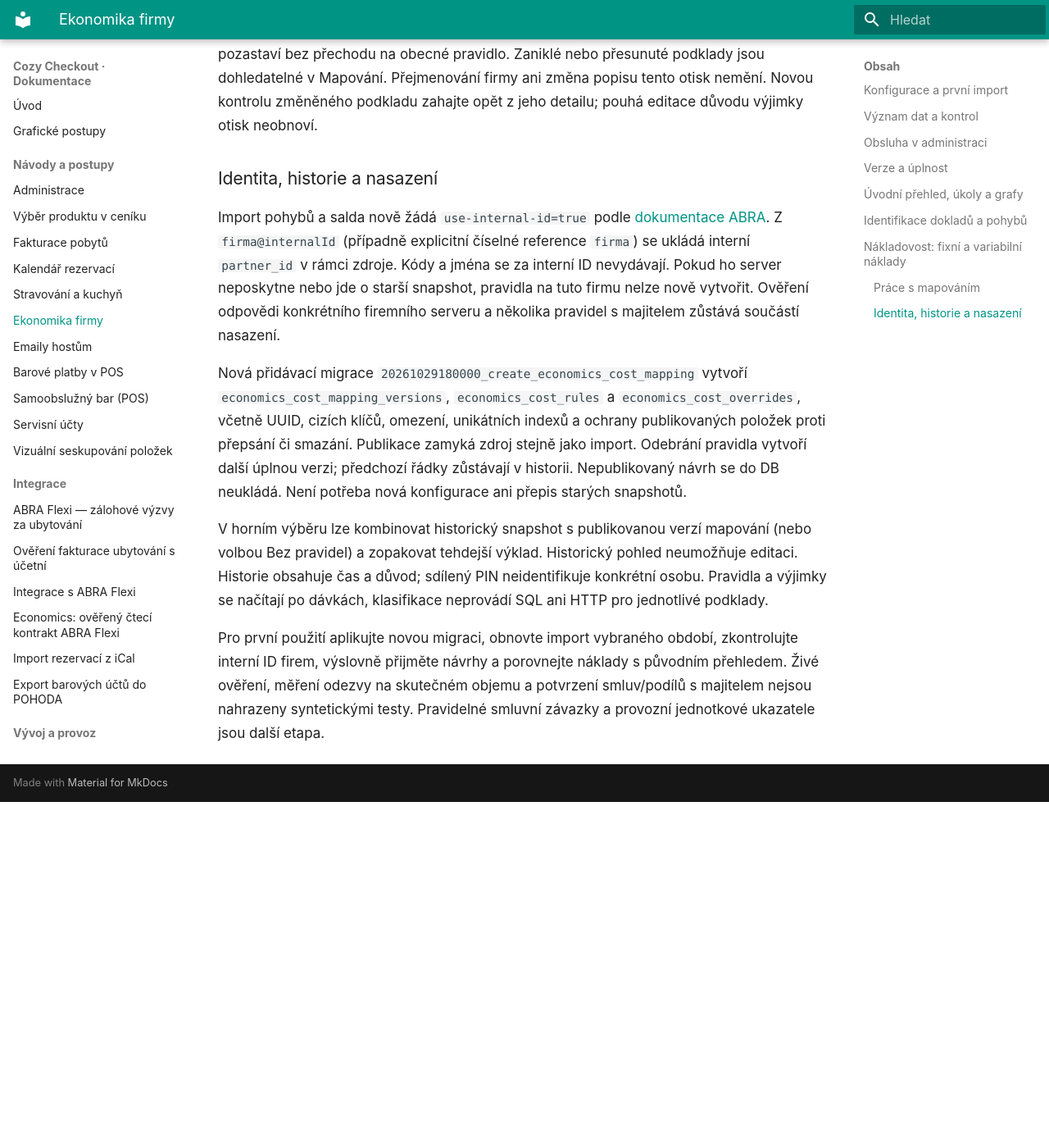
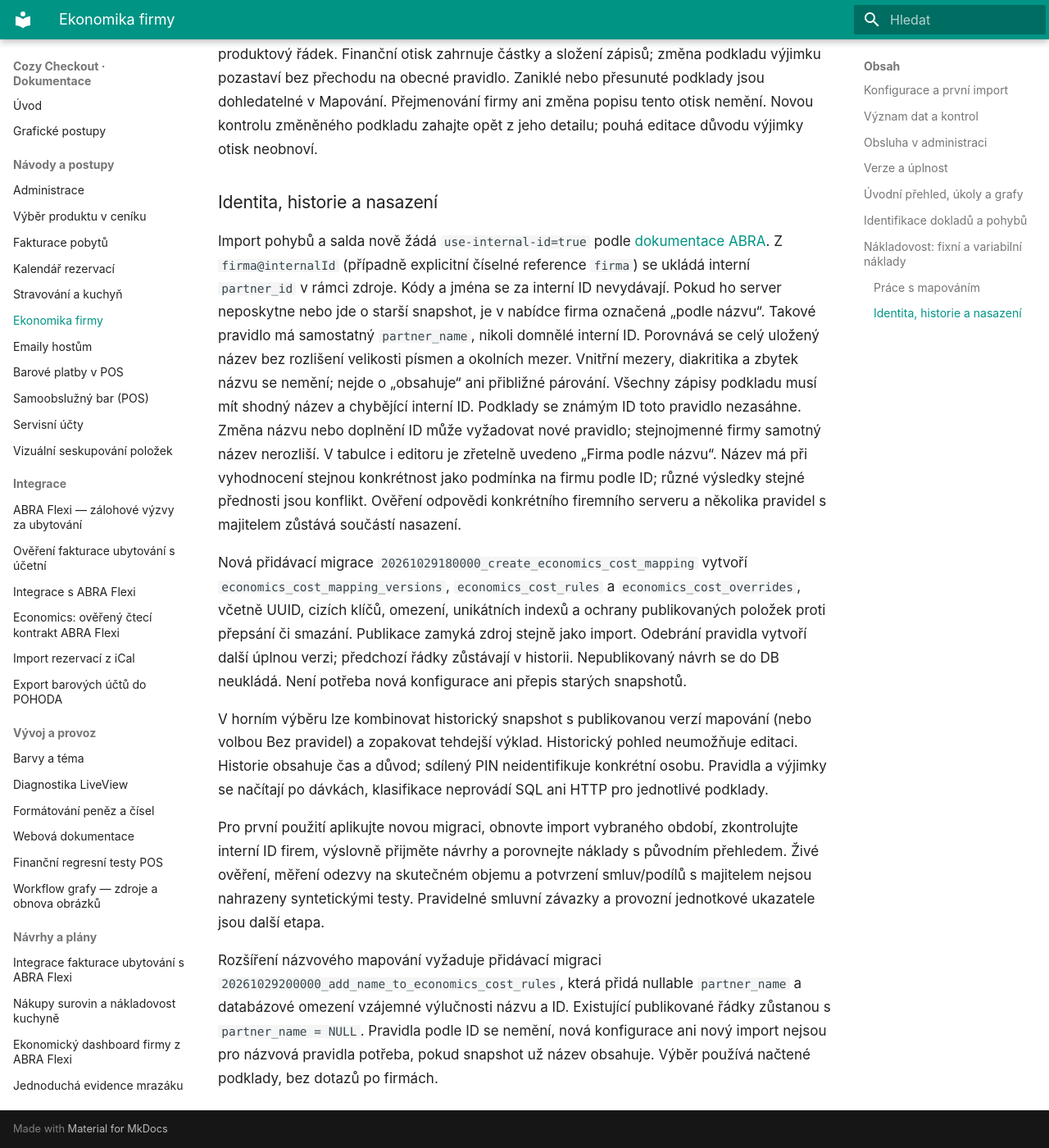
Before and after one commit to michalhorcic/cozy-checkout, an MkDocs documentation site: the page built from docs/features/ECONOMICS.md, in a window 1280 px wide and 1400 px high, scrolled down 6940 px. Shown: the whole window at 82% size. Built offline with MkDocs 1.6.1 and Material for MkDocs 9.7.7, drawn with Linux system fonts in a browser that asks for light colours; before the commit the page ends 7918 px from its top, so only the background shows below that; some of the changed text lies outside the part shown.

Commit message:
Allow explicit exact-name cost rules for firms without internal IDs

```diff
--- a/docs/features/ECONOMICS.md
+++ b/docs/features/ECONOMICS.md
@@ -210,9 +210,10 @@
 1. Vyberte aktuální snapshot požadovaného období a aktivní verzi mapování.
    V záložce Mapování vytvořte pravidlo, případně v detailu podkladu zvolte
    **Jen tento podklad** nebo **Pravidlo pro další doklady**.
-2. Pravidlo používá přesný nákladový účet, volitelně interní ID firmy a text
-   „popis obsahuje“ bez rozlišení velikosti písmen. Všechny podmínky se musí
-   splnit. Uveďte důvod a celé měsíce platnosti od/do včetně. Konec může být
+2. Pravidlo používá přesný nákladový účet, volitelně firmu a text
+   „popis obsahuje“ bez rozlišení velikosti písmen. Firmu lze vybrat podle
+   interního ID, nebo výslovně podle přesného názvu pro podklady bez ID.
+   Všechny podmínky se musí splnit. Uveďte důvod a celé měsíce platnosti od/do včetně. Konec může být
    prázdný. Nové snapshoty uchovávají nákladové účty z rozvrhu; starší nabízejí
    nákladové účty doložené pohyby. Účty a firmy se vybírají vyhledáváním.
 3. Zvolte chování, samostatný příznak mimořádné a případný ruční odhad
@@ -249,8 +250,8 @@
 účtu a firmy, výjimky podle měsíce a dokladu. Na mobilu se řádky zobrazují
 pod sebou s popisky jednotlivých sloupců. Názvy pocházejí z načtených dat;
 chybějící údaje se nedohledávají po jednotlivých dokladech přes API.
-Více změn lze připravit a poté publikovat v jediné verzi. Průběžný seznam používá už
-načtené podklady bez dalších SQL nebo HTTP dotazů a nemění publikované součty.
+Více změn lze připravit a poté publikovat v jediné verzi. Průběžný seznam
+používá už načtené podklady bez dalších SQL nebo HTTP dotazů a nemění publikované součty.
 
 Přednost: výjimka, účet + firma + text, účet + firma, účet + text, účet.
 Rozdílné výsledky stejné přednosti vytvoří konflikt a částku nezařadí.
@@ -270,9 +271,18 @@
 [dokumentace ABRA](https://podpora.flexibee.eu/cs/articles/4713911-sestavovani-url).
 Z `firma@internalId` (případně explicitní číselné reference `firma`) se
 ukládá interní `partner_id` v rámci zdroje. Kódy a jména se za interní ID
-nevydávají. Pokud ho server neposkytne nebo jde o starší snapshot, pravidla
-na tuto firmu nelze nově vytvořit. Ověření odpovědi konkrétního firemního
-serveru a několika pravidel s majitelem zůstává součástí nasazení.
+nevydávají. Pokud ho server neposkytne nebo jde o starší snapshot, je v nabídce
+firma označená „podle názvu“. Takové pravidlo má samostatný `partner_name`,
+nikoli domnělé interní ID. Porovnává se celý uložený název bez rozlišení
+velikosti písmen a okolních mezer. Vnitřní mezery, diakritika a zbytek názvu
+se nemění; nejde o „obsahuje“ ani přibližné párování. Všechny zápisy podkladu
+musí mít shodný název a chybějící interní ID. Podklady se známým ID toto
+pravidlo nezasáhne. Změna názvu nebo doplnění ID může vyžadovat nové pravidlo;
+stejnojmenné firmy samotný název nerozliší. V tabulce i editoru je zřetelně
+uvedeno „Firma podle názvu“. Název má při vyhodnocení stejnou konkrétnost
+jako podmínka na firmu podle ID; různé výsledky stejné přednosti jsou konflikt.
+Ověření odpovědi konkrétního firemního serveru a několika pravidel s majitelem
+zůstává součástí nasazení.
 
 Nová přidávací migrace `20261029180000_create_economics_cost_mapping`
 vytvoří `economics_cost_mapping_versions`, `economics_cost_rules` a
@@ -293,3 +303,10 @@
 s původním přehledem. Živé ověření, měření odezvy na skutečném objemu a
 potvrzení smluv/podílů s majitelem nejsou nahrazeny syntetickými testy.
 Pravidelné smluvní závazky a provozní jednotkové ukazatele jsou další etapa.
+
+Rozšíření názvového mapování vyžaduje přidávací migraci
+`20261029200000_add_name_to_economics_cost_rules`, která přidá nullable
+`partner_name` a databázové omezení vzájemné výlučnosti názvu a ID. Existující
+publikované řádky zůstanou s `partner_name = NULL`. Pravidla podle ID se nemění,
+nová konfigurace ani nový import nejsou pro názvová pravidla potřeba, pokud
+snapshot už název obsahuje. Výběr používá načtené podklady, bez dotazů po firmách.
```
Also changed, not shown: docs/integrations/ECONOMICS_ABRA_CONTRACT.md (+5 -2 lines), docs/plans/2026-10-29-fixni-a-variabilni-naklady.md (+19 -6 lines), 10 other files.
